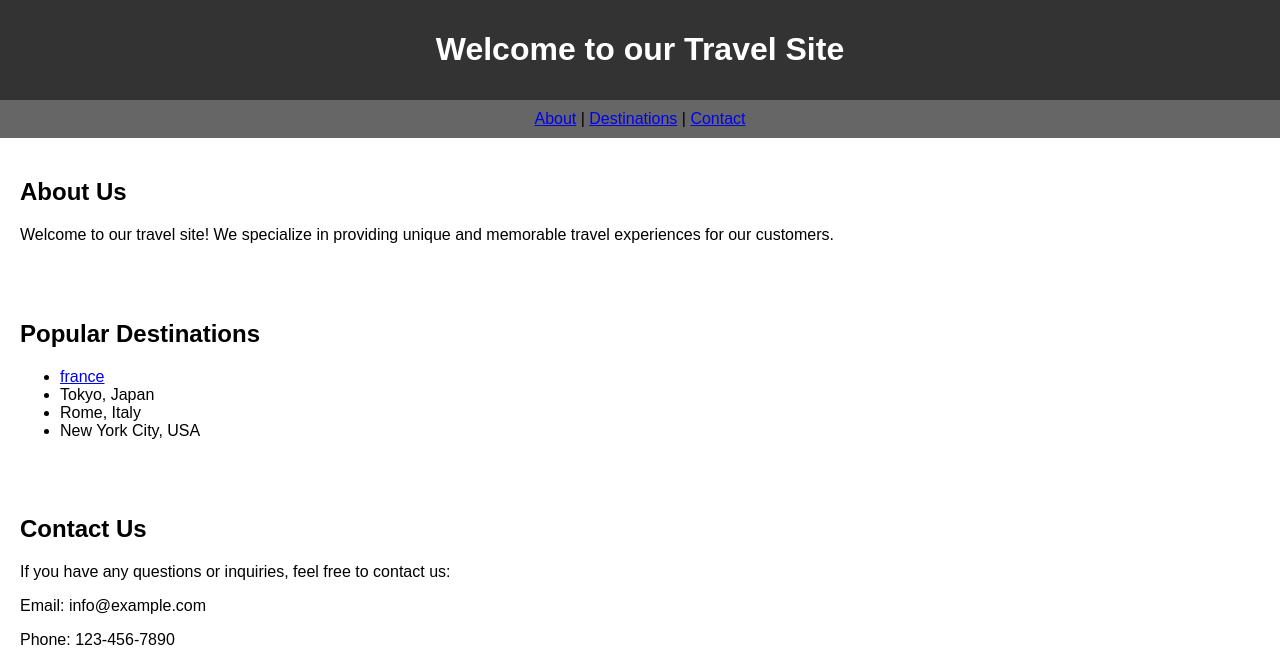
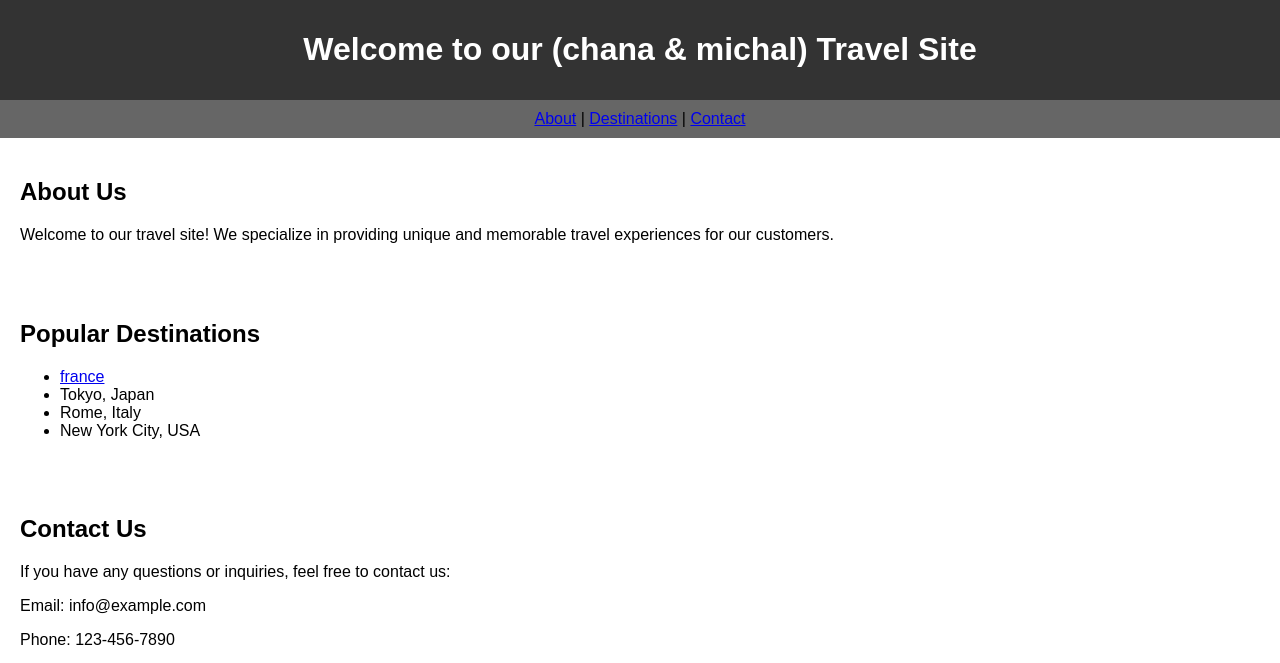
Before and after one commit to chanablum1/myfirst_travelsite_test2, a plain HTML site: page index.html in a window 1280 px wide. Shown: the top 663 px of the page. Drawn offline with Linux system fonts and the light colour scheme.

Commit message:
change h1

```diff
--- a/index.html
+++ b/index.html
@@ -8,7 +8,7 @@
   </head>
   <body>
     <div class="header">
-      <h1>Welcome to our Travel Site</h1>
+      <h1>Welcome to our (chana & michal) Travel Site</h1>
     </div>
     <div class="nav">
       <a href="#about">About</a> | <a href="#destinations">Destinations</a> |
```
